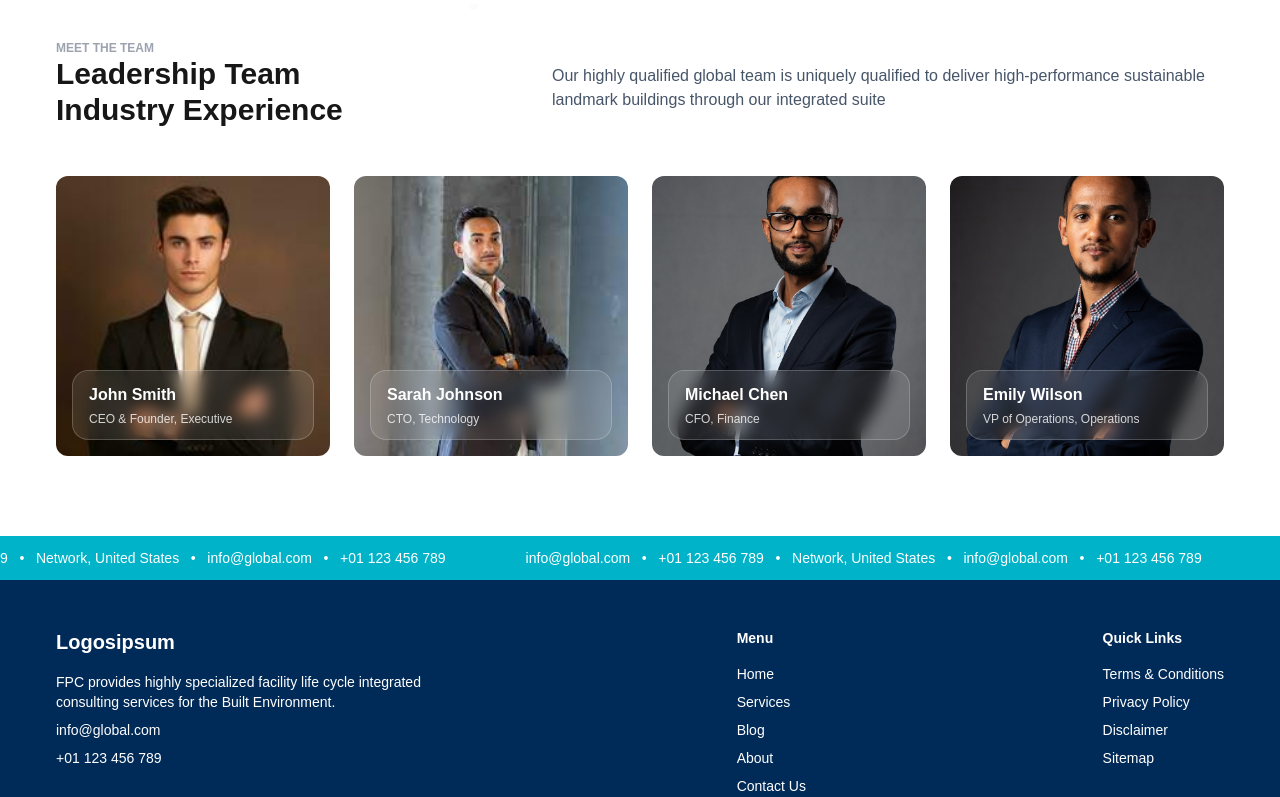
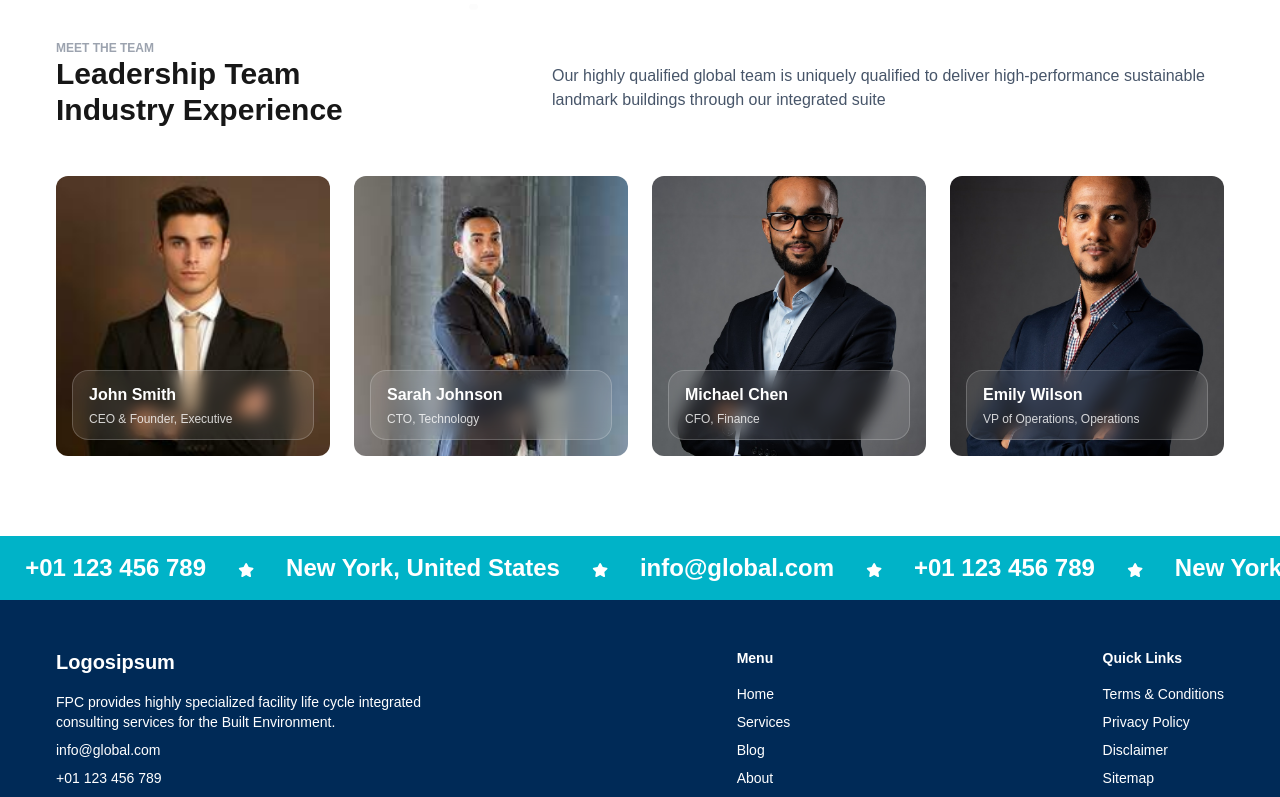
Before and after one commit to iftekharul-islam/aetherix-website, a Next.js app: page /about in a window 1280 px wide. Shown: the part 2975-3772 px from the top of the page. Built offline with nearby package versions, Linux system fonts and the light colour scheme.

Commit message:
fixation

```diff
--- a/src/components/contact/Contact.js
+++ b/src/components/contact/Contact.js
@@ -14,7 +14,7 @@ import {
 const Contact = () => {
     return (
         <>
-            <section className='px-4 md:px-10 lg:px-20 py-10 lg:py-20 grid grid-cols-1 lg:grid-cols-2 gap-10 lg:gap-20'>
+            <section className='container py-10 lg:py-20 grid grid-cols-1 lg:grid-cols-2 gap-10 lg:gap-20'>
                 <div>
                     <h2 className='text-2xl font-bold text-black mb-4'>Contact Us</h2>
                     <p className='text-gray-600 text-sm mb-8'>
@@ -165,7 +165,7 @@ const Contact = () => {
                 </div>
             </section>
 
-            <section className='px-4 md:px-10 lg:px-20 pb-10 lg:pb-20'>
+            <section className='container pb-10 lg:pb-20'>
                 <iframe
                     src='https://www.google.com/maps/embed?pb=!1m18!1m12!1m3!1d3649.4541797985185!2d90.37280327419266!3d23.83800078540981!2m3!1f0!2f0!3f0!3m2!1i1024!2i768!4f13.1!3m3!1m2!1s0x3755c6b4dace62ed%3A0xc742e878029e533b!2sMirpur%20DOHS%20Shopping%20Complex!5e0!3m2!1sen!2sbd!4v1751044076317!5m2!1sen!2sbd'
                     width='100%'
--- a/src/components/global/Footer.js
+++ b/src/components/global/Footer.js
@@ -1,29 +1,16 @@
 import Link from 'next/link';
+import MarqueSection from './MarqueSection';
 
 const Footer = () => {
+     const items = [
+        'info@global.com ',
+        '+01 123 456 789',
+        'New York, United States',
+       /*  'info@global.com • +01 123 456 789 • Network, United States' */
+    ];
     return (
         <footer>
-            <div className='bg-[#00b3c8] text-white text-sm py-3 text-center'>
-                <div className='marquee-container'>
-                    <div className='marquee-track flex gap-4 items-center'>
-                        <span>
-                            info@global.com &nbsp; • &nbsp; +01 123 456 789 &nbsp; • &nbsp; Network,
-                            United States &nbsp; • &nbsp; info@global.com &nbsp; • &nbsp; +01 123
-                            456 789
-                        </span>
-                        <span className='px-20'>
-                            info@global.com &nbsp; • &nbsp; +01 123 456 789 &nbsp; • &nbsp; Network,
-                            United States &nbsp; • &nbsp; info@global.com &nbsp; • &nbsp; +01 123
-                            456 789
-                        </span>
-                        <span>
-                            info@global.com &nbsp; • &nbsp; +01 123 456 789 &nbsp; • &nbsp; Network,
-                            United States &nbsp; • &nbsp; info@global.com &nbsp; • &nbsp; +01 123
-                            456 789
-                        </span>
-                    </div>
-                </div>
-            </div>
+         <MarqueSection items={items}/>
 
             <div className='bg-[#002a57] text-white text-sm pt-12 pb-6'>
                 <div className='flex justify-between flex-wrap gap-10 container'>
--- /dev/null
+++ b/src/components/global/MarqueSection.jsx
@@ -0,0 +1,24 @@
+import React from 'react'
+import { FontAwesomeIcon } from '@fortawesome/react-fontawesome';
+import { faStar } from '@fortawesome/free-solid-svg-icons';
+function MarqueSection({items}) {
+    const repeatedItems = [...items, ...items, ...items];
+  return (
+      <div className='bg-[#00b3c8] py-4 overflow-hidden'>
+              <div className='marquee-container'>
+                  <div className='marquee-track flex gap-4 items-center'>
+                      {repeatedItems.map((text, index) => (
+                          <React.Fragment key={index}>
+                              <span className='marquee-item text-white text-2xl font-bold'>
+                                  {text}
+                              </span>
+                              <FontAwesomeIcon icon={faStar} className='text-white w-4 h-4' />
+                          </React.Fragment>
+                      ))}
+                  </div>
+              </div>
+          </div>
+  )
+}
+
+export default MarqueSection
--- a/src/components/home/FeaturesServiceSection.jsx
+++ b/src/components/home/FeaturesServiceSection.jsx
@@ -1,6 +1,5 @@
 import React from 'react';
-import { FontAwesomeIcon } from '@fortawesome/react-fontawesome';
-import { faStar } from '@fortawesome/free-solid-svg-icons';
+import MarqueSection from '../global/MarqueSection';
 
 function FeaturesServiceSection() {
     const items = [
@@ -17,23 +16,9 @@ function FeaturesServiceSection() {
         'FPS Global',
     ];
 
-    const repeatedItems = [...items, ...items, ...items]; // For seamless scrolling
 
     return (
-        <div className='bg-[#00b3c8] py-4 overflow-hidden'>
-            <div className='marquee-container'>
-                <div className='marquee-track flex gap-4 items-center'>
-                    {repeatedItems.map((text, index) => (
-                        <React.Fragment key={index}>
-                            <span className='marquee-item text-white text-2xl font-bold'>
-                                {text}
-                            </span>
-                            <FontAwesomeIcon icon={faStar} className='text-white w-4 h-4' />
-                        </React.Fragment>
-                    ))}
-                </div>
-            </div>
-        </div>
+        <><MarqueSection items={items}/></>
     );
 }
 
```
